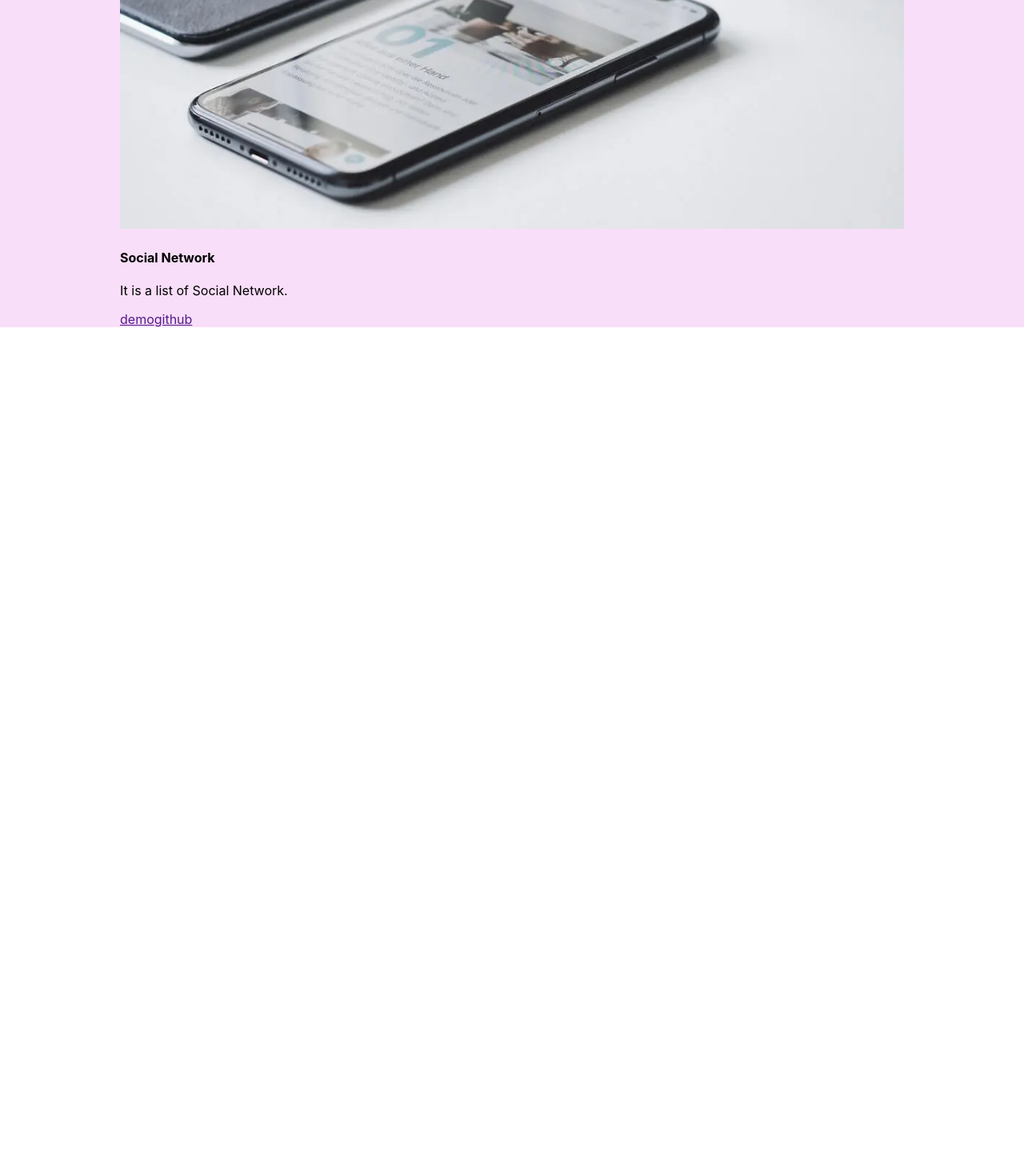
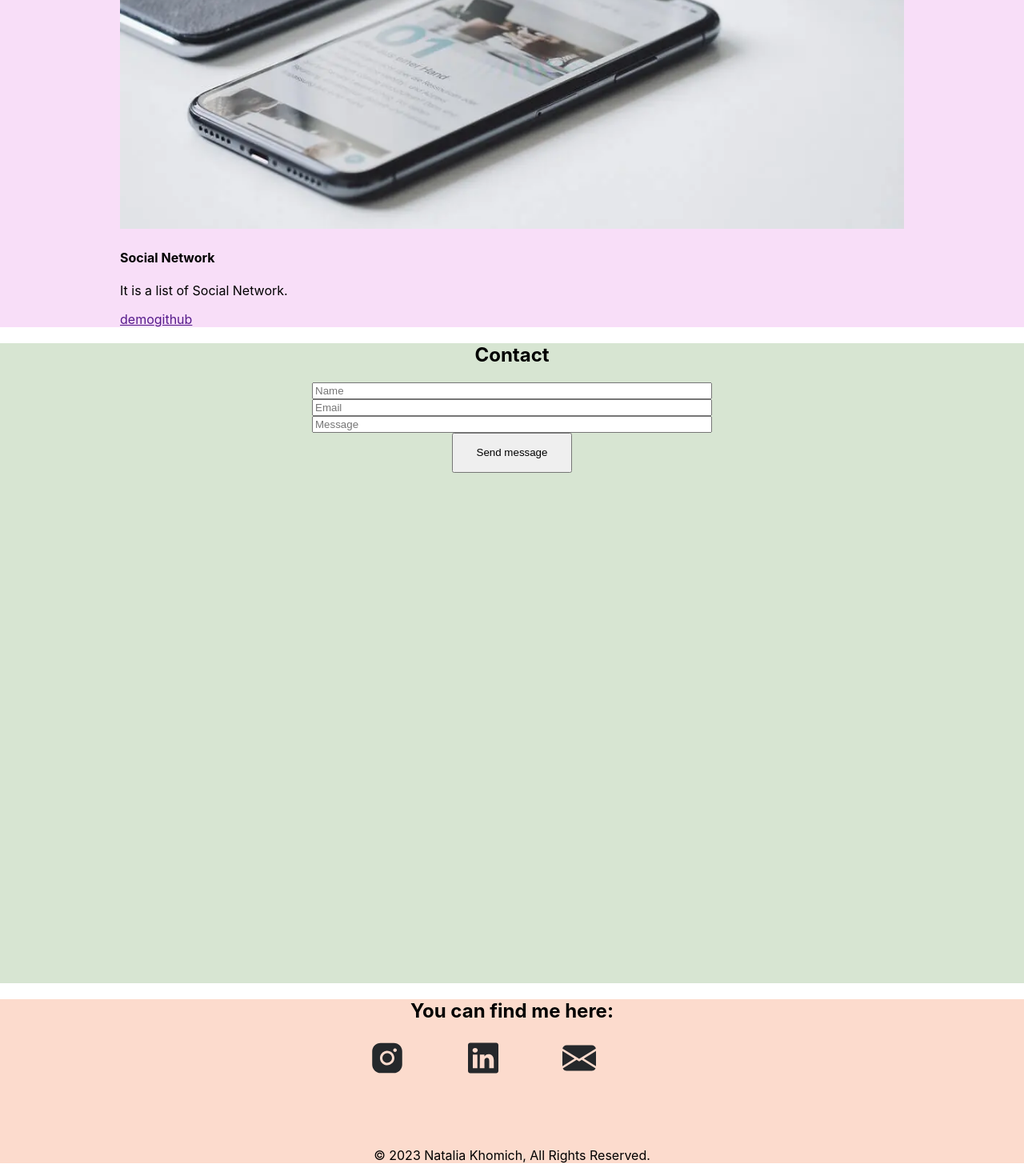
Before and after one commit to NatKhomich/portfolio, a React app: page / in a window 1280 px wide. Shown: the part 2557-4027 px from the top of the page at 80% size. Before the commit the page ends 2966 px from the top, so only its background shows below. Built offline with nearby package versions, Linux system fonts and the light colour scheme.

Commit message:
Contact.tsx, Footer.tsx

```diff
--- a/src/App.tsx
+++ b/src/App.tsx
@@ -3,6 +3,8 @@ import {Header} from './layout/header/Header';
 import {Main} from './layout/sections/main/Main';
 import {Skills} from './layout/sections/skills/Skills';
 import {Projects} from './layout/sections/projects/Projects';
+import {Contact} from './layout/sections/contact/Contact';
+import {Footer} from './layout/footer/Footer';
 
 
 function App() {
@@ -12,6 +14,8 @@ function App() {
             <Main />
             <Skills />
             <Projects />
+            <Contact />
+            <Footer />
         </div>
     );
 }
--- /dev/null
+++ b/src/layout/footer/Footer.tsx
@@ -0,0 +1,43 @@
+import React from 'react';
+import styled from 'styled-components';
+import {SectionTitle} from '../../components/SectionTitle';
+import {FlexWrapper} from '../../components/FlexWrapper';
+import {Icon} from '../../components/icon/Icon';
+
+export const Footer = () => {
+    return (
+        <StyledFooter>
+            <SectionTitle>You can find me here:</SectionTitle>
+
+            <FlexWrapper justify='center'>
+                <Link href="">
+                    <Icon iconId="instagram"/>
+                </Link>
+
+                <Link href="">
+                    <Icon iconId="linkedin"/>
+                </Link>
+
+                <Link href="">
+                    <Icon iconId="mail"/>
+                </Link>
+            </FlexWrapper>
+            <Info> © 2023 Natalia Khomich, All Rights Reserved. </Info>
+        </StyledFooter>
+    );
+};
+
+const StyledFooter = styled.footer`
+
+  background-color: #fcdbcd;
+`
+
+const Link = styled.a`
+  display: flex;
+  justify-content: center;
+
+`
+
+const Info = styled.p`
+text-align: center;
+`
--- /dev/null
+++ b/src/layout/sections/contact/Contact.tsx
@@ -0,0 +1,52 @@
+import React from 'react';
+import styled from 'styled-components';
+import {SectionTitle} from '../../../components/SectionTitle';
+import {FlexWrapper} from '../../../components/FlexWrapper';
+
+export const Contact = () => {
+    return (
+        <StyledContact>
+            <SectionTitle>Contact</SectionTitle>
+            <FlexWrapper direction='column'>
+                <Form>
+                    <Field placeholder='Name'/>
+                    <Field type='email' placeholder='Email'/>
+                    <Field placeholder='Message'/>
+                </Form>
+
+                <Button> Send message </Button>
+            </FlexWrapper>
+        </StyledContact>
+    );
+};
+
+const StyledContact = styled.section`
+  min-height: 100vh;
+  background-color: #d7e5d2;
+`
+
+type FieldType = {
+    type: string
+}
+
+const Field = styled.input.attrs<FieldType>(({type, placeholder}) => ({
+    type: type || 'text',
+    placeholder: placeholder || ''
+}))`
+
+`
+
+
+const Form = styled.form`
+  display: flex;
+  flex-direction: column;
+  width: 100%;
+  max-width: 500px;
+  margin: 0 auto;
+`
+
+const Button = styled.button`
+  width: 150px;
+  height: 50px;
+  margin: 0 auto;
+`
```
Also changed, not shown: src/data/data.ts (added).
